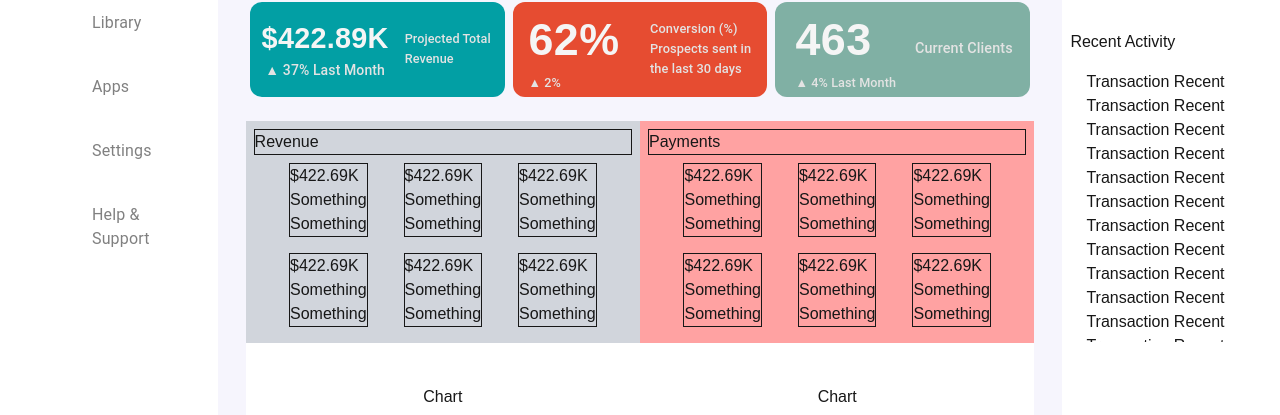
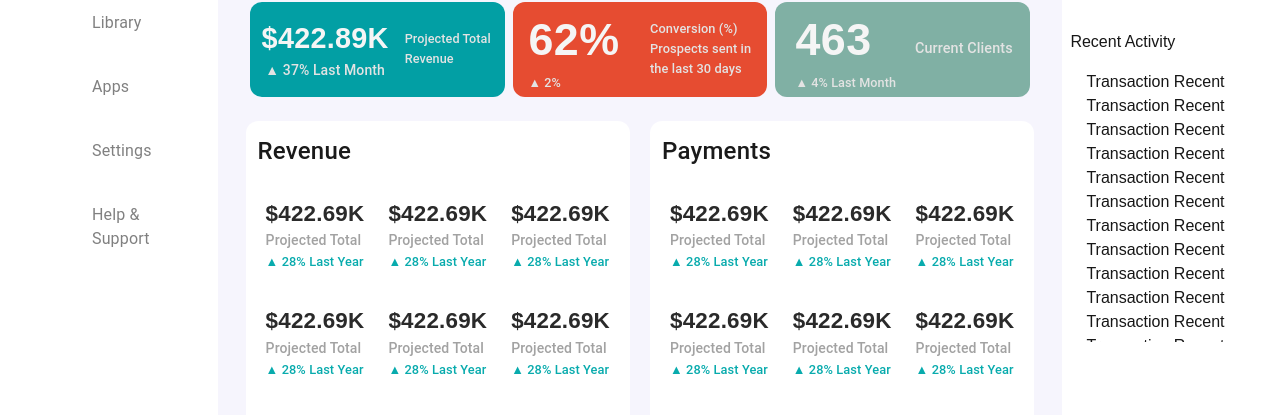
Before and after one commit to KC878/accounting-system-frontend, a Next.js app: page /dashboard in a window 1280 px wide. Shown: the part 380-795 px from the top of the page. Built offline with nearby package versions, Linux system fonts and the light colour scheme; some icons are missing.

Commit message:
feat(dashboard): created dynamic Financial Overview UI

```diff
--- a/src/app/dashboard/page.tsx
+++ b/src/app/dashboard/page.tsx
@@ -13,6 +13,7 @@ import ClickableIcon from "@src/components/ClickableIcon";
 import ClickableText from "@src/components/ClickableText";
 import WelcomeMessage from "@src/ui/WelcomeMessage";
 import StatOverview from "@src/ui/StatOverview";
+import FinancialOverview from "@src/ui/FinancialOverview";
 
 // metadata Left Nav
 
@@ -136,94 +137,8 @@ const Dashboard = () => {
         </div>
 
         {/* Info Board */}
-        <div className="flex-1 bg-gray-400 flex flex-row">
-          <div className="bg-white flex-1 flex flex-col">
-            <div className="bg-gray-300 flex-1 flex flex-col p-2">
-              <div className="border txt-lg lg:txt-4xl sm:txt-2xl">Revenue</div>
-              <div className="flex flex-row p-2 gap-9 justify-center items-center">
-                <div className="border">
-                  <p>$422.69K</p>
-                  <p> Something</p>
-                  <p> Something</p>
-                </div>
-                <div className="border">
-                  <p>$422.69K</p>
-                  <p> Something</p>
-                  <p> Something</p>
-                </div>
-                <div className="border">
-                  <p>$422.69K</p>
-                  <p> Something</p>
-                  <p> Something</p>
-                </div>
-              </div>
-              <div className="flex flex-row p-2 gap-9 justify-center items-center">
-                <div className="border">
-                  <p>$422.69K</p>
-                  <p> Something</p>
-                  <p> Something</p>
-                </div>
-                <div className="border">
-                  <p>$422.69K</p>
-                  <p> Something</p>
-                  <p> Something</p>
-                </div>
-                <div className="border">
-                  <p>$422.69K</p>
-                  <p> Something</p>
-                  <p> Something</p>
-                </div>
-              </div>
-            </div>
-            <div className="bg-white flex-1 flex justify-center items-center">
-              Chart
-            </div>
-          </div>
-
-          <div className="bg-white flex-1 flex flex-col">
-            <div className="bg-red-300 flex-1 flex flex-col p-2">
-              <div className="border txt-lg lg:txt-4xl sm:txt-2xl">
-                Payments
-              </div>
-              <div className="flex flex-row p-2 gap-9 justify-center items-center">
-                <div className="border">
-                  <p>$422.69K</p>
-                  <p> Something</p>
-                  <p> Something</p>
-                </div>
-                <div className="border">
-                  <p>$422.69K</p>
-                  <p> Something</p>
-                  <p> Something</p>
-                </div>
-                <div className="border">
-                  <p>$422.69K</p>
-                  <p> Something</p>
-                  <p> Something</p>
-                </div>
-              </div>
-              <div className="flex flex-row p-2 gap-9 justify-center items-center">
-                <div className="border">
-                  <p>$422.69K</p>
-                  <p> Something</p>
-                  <p> Something</p>
-                </div>
-                <div className="border">
-                  <p>$422.69K</p>
-                  <p> Something</p>
-                  <p> Something</p>
-                </div>
-                <div className="border">
-                  <p>$422.69K</p>
-                  <p> Something</p>
-                  <p> Something</p>
-                </div>
-              </div>
-            </div>
-            <div className="bg-white flex-1 flex justify-center items-center">
-              Chart
-            </div>
-          </div>
+        <div className="flex-1 flex flex-row gap-5">
+          <FinancialOverview />
         </div>
         <div className="flex-1 bg-white flex flex-row">
           <div className="flex-1 flex flex-col border">
--- /dev/null
+++ b/src/metadata/FinancialOverview.tsx
@@ -0,0 +1,70 @@
+interface LocalTextPropType {
+  text: string;
+  sx?: object;
+  variant?:
+    | "h1"
+    | "h2"
+    | "h3"
+    | "h4"
+    | "h5"
+    | "body1"
+    | "body2"
+    | "subtitle1"
+    | "subtitle2";
+  color?: string;
+}
+
+const projectedTotal: LocalTextPropType[] = [
+  {
+    text: "$422.69K",
+    sx: {
+      fontWeight: 600,
+      fontFamily: "Arial, Hevetica, Roboto",
+      fontSize: "1.4rem",
+      color: "#2a2a2a",
+    },
+    variant: undefined,
+  },
+  {
+    text: "Projected Total",
+    variant: "subtitle2",
+    color: "#a2a2a2",
+  },
+  {
+    text: "▲ 28% Last Year",
+    variant: "subtitle2",
+    color: "#08abad",
+    sx: {
+      fontSize: "0.8rem",
+    },
+  },
+];
+
+const lastMonth: LocalTextPropType[] = [
+  {
+    text: "$422.69K",
+    sx: {
+      fontWeight: 600,
+      fontFamily: "Arial, Hevetica, Roboto",
+      fontSize: "1.4rem",
+      color: "red",
+    },
+    variant: undefined,
+  },
+  {
+    text: "Projected Total",
+    variant: "subtitle2",
+    color: "#a2a2a2",
+  },
+  {
+    text: "▲ 28% Last Year",
+    variant: "subtitle2",
+    color: "#08abad",
+    sx: {
+      fontSize: "0.8rem",
+    },
+  },
+];
+export const metadata = {
+  projectedTotal: projectedTotal,
+};
--- /dev/null
+++ b/src/ui/FinancialOverview.tsx
@@ -0,0 +1,66 @@
+import Text from "@src/components/Text";
+import React from "react";
+import { metadata } from "@src/metadata/FinancialOverview";
+const FinancialOverview = () => {
+  const defaultStyle = "flex flex-col p-2";
+
+  const firstRowMetaData = [
+    metadata.projectedTotal,
+    metadata.projectedTotal,
+    metadata.projectedTotal,
+  ];
+
+  const secondRowMetaData = [
+    metadata.projectedTotal,
+    metadata.projectedTotal,
+    metadata.projectedTotal,
+  ];
+
+  // just a way to looop through
+  const outerStyle = [
+    "flex flex-row p-2 gap-2 justify-center items-center",
+    "flex flex-row p-2 gap-2 justify-center items-center",
+  ];
+
+  const header = ["Revenue", "Payments"];
+  return (
+    <>
+      {/* ts-ignore */}
+      {header.map((text, idx) => (
+        <div key={idx} className="bg-white flex-1 flex flex-col rounded-xl">
+          <div className="flex-1 flex flex-col">
+            <div className="p-3">
+              <Text
+                text={text}
+                sx={{ fontSize: "1.5rem", fontWeight: 550, color: "#1a1a1a" }}
+              />
+            </div>
+
+            {outerStyle.map((style, idx) => (
+              <div className={style} key={idx}>
+                {firstRowMetaData.map((dataGroup, idx) => (
+                  <div key={idx} className={defaultStyle}>
+                    {dataGroup.map((item, index) => (
+                      <Text
+                        key={index}
+                        text={item.text}
+                        variant={item.variant}
+                        sx={item.sx}
+                        color={item.color}
+                      />
+                    ))}
+                  </div>
+                ))}
+              </div>
+            ))}
+          </div>
+          <div className="bg-white flex-1 flex justify-center items-center rounded-xl">
+            Chart
+          </div>
+        </div>
+      ))}
+    </>
+  );
+};
+
+export default FinancialOverview;
```
